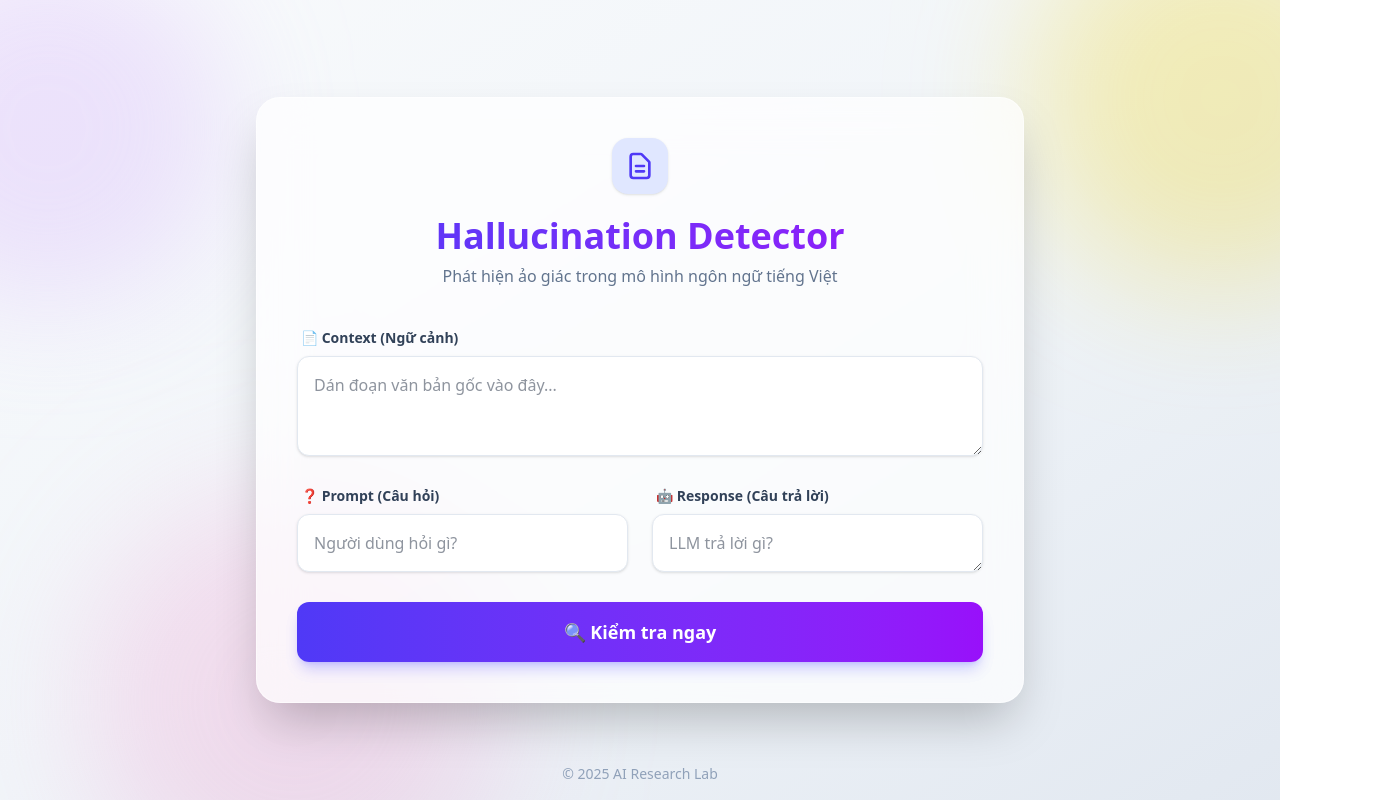
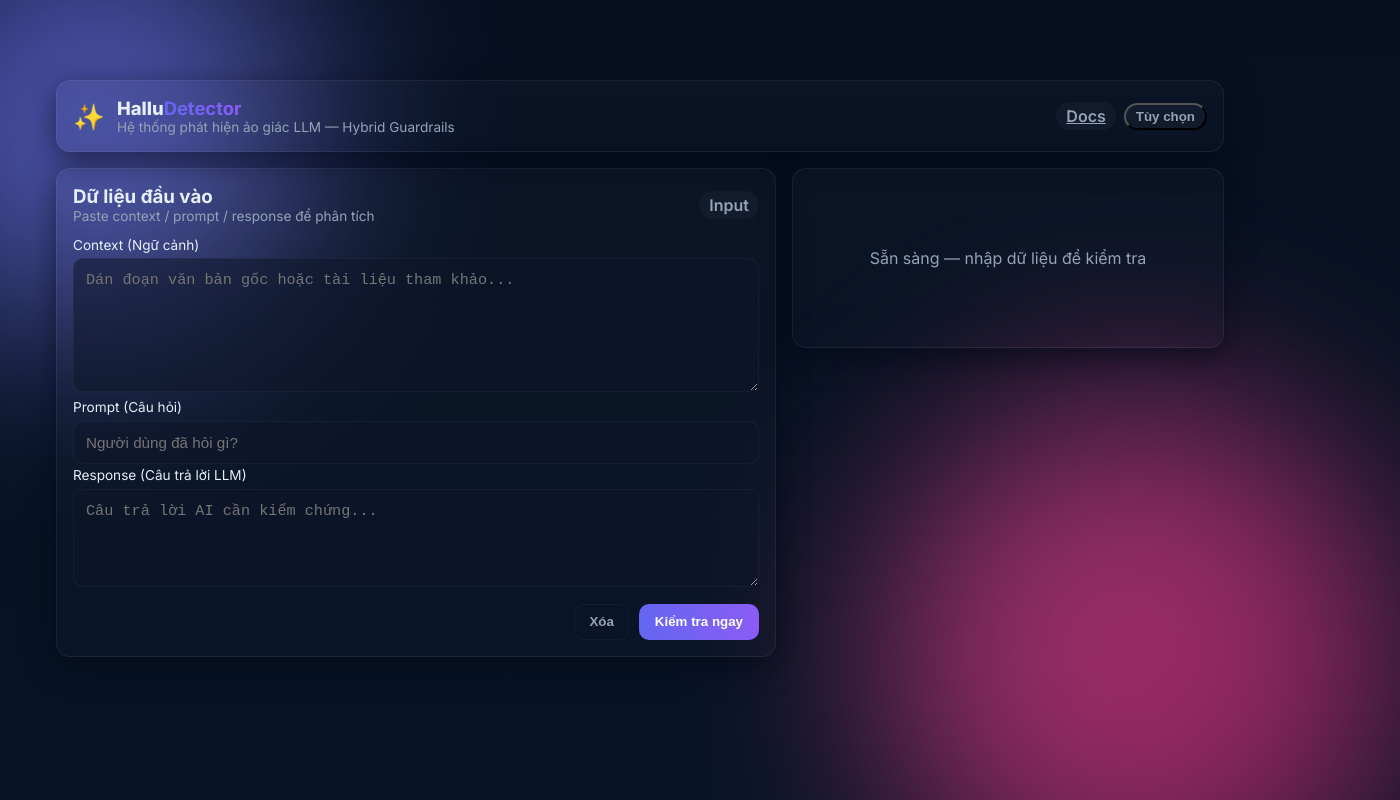
Before and after one commit to nhnammldlnlpcvrs/vietnamese-llm-hallucination-detection, a SvelteKit app in the folder frontend/: page / in a window 1280 px wide. Shown: the top 800 px of the page, 1400 px wide, since content can reach past the window. Built offline with nearby package versions, Linux system fonts and the light colour scheme; no server answers.

Commit message:
feat: redesign main page with new components
- Add header and result components
- Implement form submission logic
- Update styles and layout

```diff
--- a/frontend/src/routes/+layout.svelte
+++ b/frontend/src/routes/+layout.svelte
@@ -1,5 +1,13 @@
-<script>
-  import './layout.css';
+<!-- src/routes/+layout.svelte -->
+<script lang="ts">
+  import "../app.css";
 </script>
 
-<slot />
+<div style="position:relative;min-height:100vh;padding:2rem 0">
+  <div style="position:absolute;left:-120px;top:-90px;width:420px;height:420px;border-radius:50%;filter:blur(100px);background:linear-gradient(135deg,var(--accent1),#818cf8);opacity:0.65;z-index:1;"></div>
+  <div style="position:absolute;right:-120px;bottom:-120px;width:520px;height:520px;border-radius:50%;filter:blur(100px);background:linear-gradient(135deg,#ec4899,#db2777);opacity:0.65;z-index:1;"></div>
+
+  <main style="position:relative;z-index:20" class="container">
+    <slot />
+  </main>
+</div>
--- a/frontend/src/routes/+page.svelte
+++ b/frontend/src/routes/+page.svelte
@@ -1,237 +1,60 @@
+<!-- src/routes/+page.svelte -->
 <script lang="ts">
-  import { fade, fly, slide } from 'svelte/transition';
-  import { quintOut } from 'svelte/easing';
+  import Header from "$lib/components/Header.svelte";
+  import HalluForm from "$lib/components/HalluForm.svelte";
+  import HalluResult from "$lib/components/HalluResult.svelte";
+  import { detectHallucination } from "$lib/api/api";
+  import { pushResult } from "$lib/stores";
+  import type { HalluOutput } from "$lib/components/HalluResult.svelte";
 
-  // --- State Variables ---
-  let context = '';
-  let prompt = '';
-  let llmResponse = '';
+  let isLoading = false;
+  let error: string | null = null;
+  let result: HalluOutput | null = null;
 
-  let loading = false;
-  let prediction: string | null = null;
-  let confidence: number | null = null; // Thêm biến lưu độ tin cậy
-  let error: string | null = null;
-
-  // --- API Call ---
-  async function detectHallucination() {
-    if (!context || !prompt || !llmResponse) {
-      error = "Vui lòng nhập đầy đủ thông tin trước khi kiểm tra.";
-      return;
-    }
-
-    loading = true;
+  async function onSubmit(e: CustomEvent) {
     error = null;
-    prediction = null;
-    confidence = null; // Reset confidence
-
+    result = null;
+    isLoading = true;
     try {
-      const res = await fetch('http://localhost:8000/api/predict', {
-        method: 'POST',
-        headers: { 'Content-Type': 'application/json' },
-        body: JSON.stringify({ context, prompt, response: llmResponse })
+      const payload = e.detail;
+      // slight UX delay
+      await new Promise(r => setTimeout(r, 120));
+      const r = await detectHallucination(payload);
+      result = r;
+      pushResult({
+        id: cryptoRandomId(),
+        type: r.label.toLowerCase().includes("intrin") ? "intrinsic" : (r.label.toLowerCase().includes("no") ? "none" : "extrinsic"),
+        confidence: r.confidence,
+        rawLabel: r.label,
+        ts: new Date().toISOString(),
+        context: payload.context,
+        prompt: payload.prompt,
+        response: payload.response
       });
-
-      if (!res.ok) throw new Error('Server error');
-
-      const data = await res.json();
-
-      // Lưu kết quả từ Backend
-      prediction = data.label;
-      confidence = data.confidence;
-
-    } catch (err) {
-      error = "Không thể kết nối tới Server API.";
-      console.error(err);
+    } catch (err: any) {
+      error = err?.message ?? String(err);
     } finally {
-      loading = false;
+      isLoading = false;
     }
   }
 
-  // --- UI Configuration Helper ---
-  function getResultConfig(label: string) {
-    const l = label.toLowerCase();
+  function onError(e: CustomEvent) {
+    error = e.detail?.message ?? "Lỗi nhập liệu";
+  }
 
-    // 1. Trường hợp Không ảo giác (Xanh)
-    if (l.includes('no')) return {
-      color: 'from-emerald-500 to-teal-500',
-      bg: 'bg-emerald-50 text-emerald-900 border-emerald-200',
-      icon: '✅', // Đã thêm icon
-      text: 'Chính xác (No Hallucination)',
-      desc: 'Thông tin khớp hoàn toàn với ngữ cảnh.'
-    };
-
-    // 2. Trường hợp Mâu thuẫn (Vàng)
-    if (l.includes('intrinsic')) return {
-      color: 'from-amber-500 to-orange-500',
-      bg: 'bg-amber-50 text-amber-900 border-amber-200',
-      icon: '⚠️', // Đã thêm icon
-      text: 'Mâu thuẫn (Intrinsic)',
-      desc: 'Mô hình bịa ra thông tin trái ngược với ngữ cảnh.'
-    };
-
-    // 3. Trường hợp Bịa đặt ngoài luồng (Đỏ)
-    return {
-      color: 'from-rose-500 to-red-600',
-      bg: 'bg-rose-50 text-rose-900 border-rose-200',
-      icon: '🚨', // Đã thêm icon
-      text: 'Bịa đặt (Extrinsic)',
-      desc: 'Thông tin không tồn tại trong ngữ cảnh nguồn.'
-    };
+  function cryptoRandomId() {
+    return (crypto && crypto.getRandomValues) ? Array.from(crypto.getRandomValues(new Uint8Array(6))).map(n => n.toString(16).padStart(2,'0')).join('') : String(Date.now());
   }
 </script>
 
-<!-- Giao diện chính -->
-<div class="min-h-screen bg-gradient-to-br from-slate-50 via-slate-100 to-slate-200 flex items-center justify-center p-4 font-sans text-slate-800 relative overflow-hidden">
+<Header />
 
-  <!-- Hiệu ứng nền (Blobs) -->
-  <div class="absolute top-[-10%] left-[-10%] w-96 h-96 bg-purple-300 rounded-full mix-blend-multiply filter blur-3xl opacity-30 animate-blob"></div>
-  <div class="absolute top-[-10%] right-[-10%] w-96 h-96 bg-yellow-300 rounded-full mix-blend-multiply filter blur-3xl opacity-30 animate-blob animation-delay-2000"></div>
-  <div class="absolute -bottom-32 left-20 w-96 h-96 bg-pink-300 rounded-full mix-blend-multiply filter blur-3xl opacity-30 animate-blob animation-delay-4000"></div>
+<section class="grid-2">
+  <div>
+    <HalluForm {isLoading} {error} on:submit={onSubmit} on:error={onError} />
+  </div>
 
-  <!-- Card trung tâm -->
-  <main class="relative w-full max-w-3xl bg-white/70 backdrop-blur-xl border border-white/50 shadow-2xl rounded-3xl p-8 md:p-10 overflow-hidden">
-
-    <!-- Header -->
-    <header class="text-center mb-10">
-      <div class="inline-block p-3 rounded-2xl bg-indigo-100 text-indigo-600 mb-4 shadow-sm">
-        <svg xmlns="http://www.w3.org/2000/svg" class="h-8 w-8" fill="none" viewBox="0 0 24 24" stroke="currentColor" stroke-width="2">
-          <path stroke-linecap="round" stroke-linejoin="round" d="M9 12h6m-6 4h6m2 5H7a2 2 0 01-2-2V5a2 2 0 012-2h5.586a1 1 0 01.707.293l5.414 5.414a1 1 0 01.293.707V19a2 2 0 01-2 2z" />
-        </svg>
-      </div>
-      <h1 class="text-4xl font-extrabold bg-clip-text text-transparent bg-gradient-to-r from-indigo-600 to-purple-600 mb-2">
-        Hallucination Detector
-      </h1>
-      <p class="text-slate-500 font-medium">Phát hiện ảo giác trong mô hình ngôn ngữ tiếng Việt</p>
-    </header>
-
-    <!-- Form Input -->
-    <div class="space-y-6">
-      <div class="group">
-        <label for="context" class="block text-sm font-semibold text-slate-700 mb-2 ml-1">📄 Context (Ngữ cảnh)</label>
-        <textarea
-          id="context"
-          bind:value={context}
-          class="w-full p-4 bg-white border border-slate-200 rounded-xl focus:ring-4 focus:ring-indigo-500/10 focus:border-indigo-500 transition-all duration-300 outline-none shadow-sm hover:shadow-md resize-y min-h-[100px]"
-          placeholder="Dán đoạn văn bản gốc vào đây..."
-        ></textarea>
-      </div>
-
-      <div class="grid grid-cols-1 md:grid-cols-2 gap-6">
-        <div class="group">
-          <label for="prompt" class="block text-sm font-semibold text-slate-700 mb-2 ml-1">❓ Prompt (Câu hỏi)</label>
-          <input
-            type="text"
-            id="prompt"
-            bind:value={prompt}
-            class="w-full p-4 bg-white border border-slate-200 rounded-xl focus:ring-4 focus:ring-indigo-500/10 focus:border-indigo-500 transition-all duration-300 outline-none shadow-sm hover:shadow-md"
-            placeholder="Người dùng hỏi gì?"
-          />
-        </div>
-
-        <div class="group">
-          <label for="response" class="block text-sm font-semibold text-slate-700 mb-2 ml-1">🤖 Response (Câu trả lời)</label>
-          <textarea
-            id="response"
-            bind:value={llmResponse}
-            rows="1"
-            class="w-full p-4 bg-white border border-slate-200 rounded-xl focus:ring-4 focus:ring-indigo-500/10 focus:border-indigo-500 transition-all duration-300 outline-none shadow-sm hover:shadow-md min-h-[58px]"
-            placeholder="LLM trả lời gì?"
-          ></textarea>
-        </div>
-      </div>
-
-      {#if error}
-        <div transition:slide class="p-4 rounded-xl bg-red-50 text-red-600 border border-red-100 flex items-center gap-3">
-          <svg xmlns="http://www.w3.org/2000/svg" class="h-5 w-5" viewBox="0 0 20 20" fill="currentColor">
-            <path fill-rule="evenodd" d="M18 10a8 8 0 11-16 0 8 8 0 0116 0zm-7 4a1 1 0 11-2 0 1 1 0 012 0zm-1-9a1 1 0 00-1 1v4a1 1 0 102 0V6a1 1 0 00-1-1z" clip-rule="evenodd" />
-          </svg>
-          {error}
-        </div>
-      {/if}
-
-      <button
-        on:click={detectHallucination}
-        disabled={loading}
-        class="w-full py-4 px-6 rounded-xl bg-gradient-to-r from-indigo-600 to-purple-600 text-white font-bold text-lg shadow-lg shadow-indigo-500/30 hover:shadow-indigo-500/50 hover:scale-[1.02] active:scale-[0.98] transition-all duration-300 disabled:opacity-70 disabled:cursor-not-allowed flex items-center justify-center gap-3"
-      >
-        {#if loading}
-          <svg class="animate-spin h-5 w-5 text-white" xmlns="http://www.w3.org/2000/svg" fill="none" viewBox="0 0 24 24">
-            <circle class="opacity-25" cx="12" cy="12" r="10" stroke="currentColor" stroke-width="4"></circle>
-            <path class="opacity-75" fill="currentColor" d="M4 12a8 8 0 018-8V0C5.373 0 0 5.373 0 12h4zm2 5.291A7.962 7.962 0 014 12H0c0 3.042 1.135 5.824 3 7.938l3-2.647z"></path>
-          </svg>
-          Đang phân tích...
-        {:else}
-          <span>🔍 Kiểm tra ngay</span>
-        {/if}
-      </button>
-    </div>
-
-    <!-- Kết quả -->
-    {#if prediction}
-      {@const config = getResultConfig(prediction)}
-
-      <div class="mt-10 border-t border-slate-100 pt-8" in:fly="{{ y: 20, duration: 800, easing: quintOut }}">
-        <h3 class="text-lg font-bold text-slate-800 mb-4 flex items-center gap-2">
-          Kết quả phân tích:
-        </h3>
-
-        <div class={`p-6 rounded-2xl border ${config.bg} relative overflow-hidden shadow-inner`}>
-          <!-- Nền trang trí -->
-          <div class={`absolute top-0 right-0 w-32 h-32 bg-gradient-to-br ${config.color} opacity-10 rounded-full -mr-10 -mt-10 blur-2xl`}></div>
-
-          <div class="relative z-10 flex flex-col md:flex-row items-center gap-6">
-            <!-- Icon Tròn lớn -->
-            <div class={`w-20 h-20 rounded-full bg-gradient-to-br ${config.color} flex items-center justify-center text-4xl shadow-lg text-white shrink-0`}>
-              {config.icon}
-            </div>
-
-            <!-- Thông tin và Thanh tiến trình -->
-            <div class="flex-1 w-full">
-              <h4 class="text-2xl font-bold mb-1">{config.text}</h4>
-              <p class="opacity-90 mb-4">{config.desc}</p>
-
-              <!-- Thanh Confidence Score -->
-              {#if confidence !== null}
-                <div class="flex items-center justify-between text-sm font-bold opacity-80 mb-1">
-                  <span>Độ tin cậy của AI:</span>
-                  <span>{(confidence * 100).toFixed(1)}%</span>
-                </div>
-
-                <div class="w-full bg-black/5 rounded-full h-3 overflow-hidden shadow-inner">
-                  <div
-                    class={`h-full rounded-full bg-gradient-to-r ${config.color} shadow-sm`}
-                    style="width: {confidence * 100}%"
-                    transition:slide="{{ duration: 1000, axis: 'x' }}"
-                  ></div>
-                </div>
-              {/if}
-            </div>
-          </div>
-        </div>
-      </div>
-    {/if}
-  </main>
-
-  <footer class="absolute bottom-4 text-slate-400 text-sm font-medium">
-    &copy; 2025 AI Research Lab
-  </footer>
-</div>
-
-<style>
-  /* Custom Animation */
-  @keyframes blob {
-    0% { transform: translate(0px, 0px) scale(1); }
-    33% { transform: translate(30px, -50px) scale(1.1); }
-    66% { transform: translate(-20px, 20px) scale(0.9); }
-    100% { transform: translate(0px, 0px) scale(1); }
-  }
-  .animate-blob {
-    animation: blob 7s infinite;
-  }
-  .animation-delay-2000 {
-    animation-delay: 2s;
-  }
-  .animation-delay-4000 {
-    animation-delay: 4s;
-  }
-</style>
+  <aside>
+    <HalluResult {result} />
+  </aside>
+</section>
```
